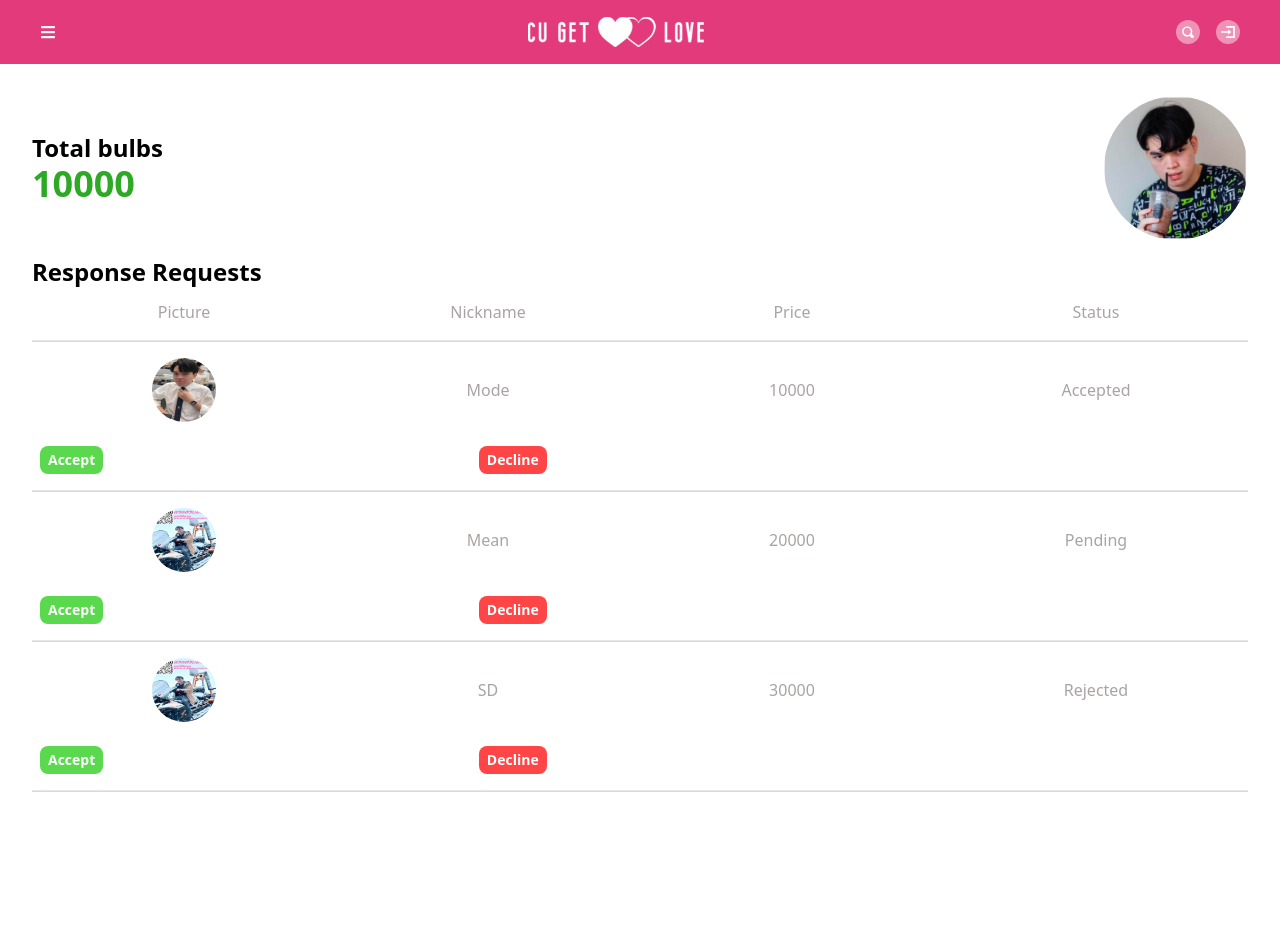
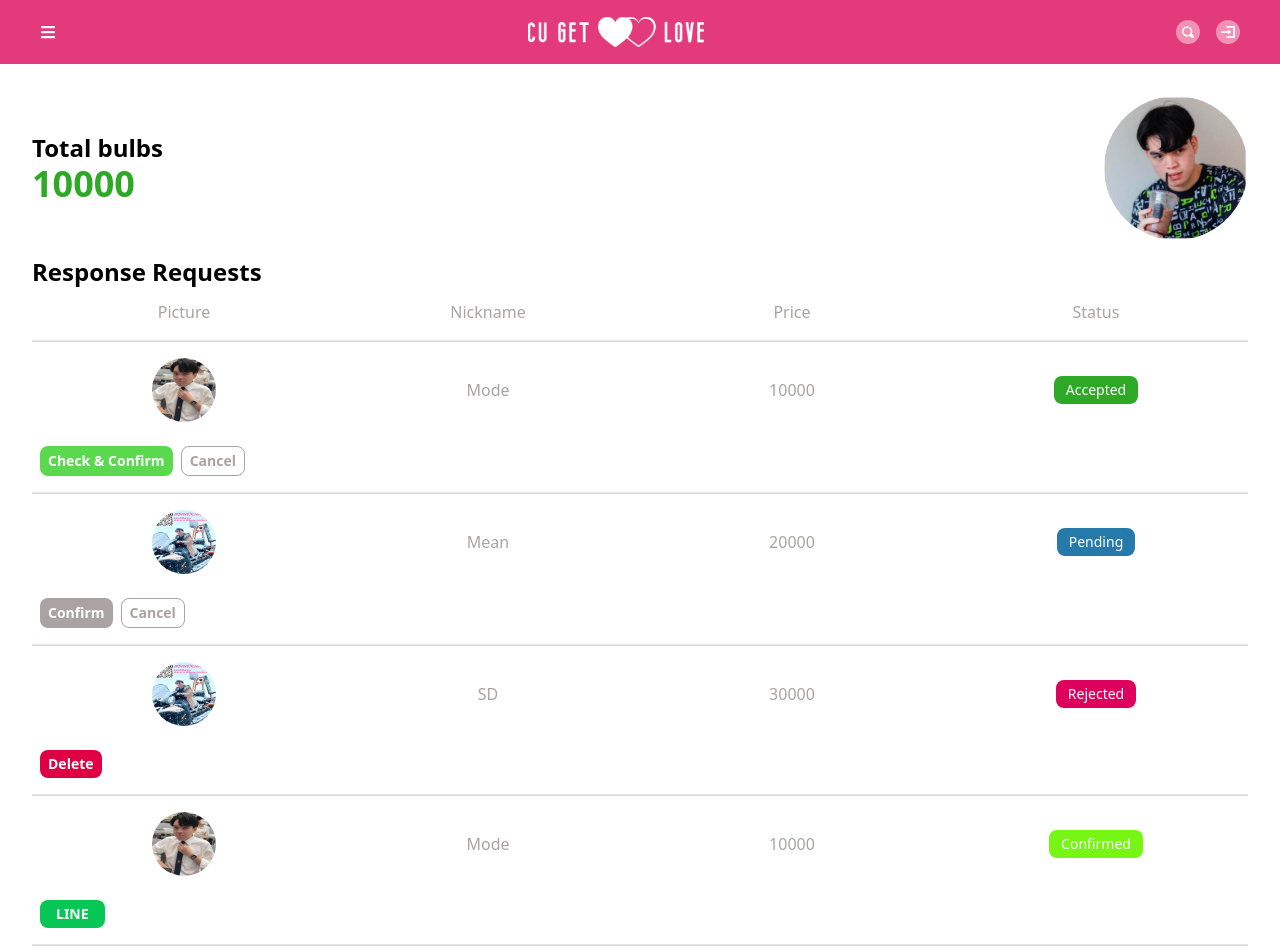
Before and after one commit to jobless-10-days-project/frontend, a Next.js app: page /response in a window 1280 px wide. Shown: the top 952 px of the page. Before the commit the page ends 840 px from the top, so only its background shows below. Built offline with nearby package versions, Linux system fonts and the light colour scheme.

Commit message:
upload file

```diff
--- a/src/app/editProfile/page.tsx
+++ b/src/app/editProfile/page.tsx
@@ -43,10 +43,18 @@ function page() {
     description: "",
     price: "",
     lineId: "",
+    mainImg: "",
+    subImg1: "",
+    subImg2: "",
+    subImg3: "",
   });
 
   const onChange = (e: any) => {
     setValues({ ...values, [e.target.name]: e.target.value });
+  };
+
+  const fileSelectedHandler = (e: any) => {
+    setValues({ ...values, [e.target.name]: e.target.files[0] });
   };
 
   const [isCheck, setIsCheck] = useState(false);
@@ -155,6 +163,8 @@ function page() {
               <form action="">
                 <input
                   type="file"
+                  onChange={fileSelectedHandler}
+                  name="mainImg"
                   className="w-full  py-8 placeholder-[#ABA3A3] text-base font-medium pl-4 rounded-xl border-2 border-[#C2BEBE] "
                 />
               </form>
@@ -166,14 +176,20 @@ function page() {
               <form action="">
                 <input
                   type="file"
+                  onChange={fileSelectedHandler}
+                  name="subImg1"
                   className="w-full py-4 mb-2 placeholder-[#ABA3A3] text-base font-medium pl-4 rounded-xl border-2 border-[#C2BEBE] "
                 />
                 <input
                   type="file"
+                  onChange={fileSelectedHandler}
+                  name="subImg2"
                   className="w-full py-4 mb-2 placeholder-[#ABA3A3] text-base font-medium pl-4 rounded-xl border-2 border-[#C2BEBE] "
                 />
                 <input
                   type="file"
+                  onChange={fileSelectedHandler}
+                  name="subImg3"
                   className="w-full py-4 mb-2 placeholder-[#ABA3A3] text-base font-medium pl-4 rounded-xl border-2 border-[#C2BEBE] "
                 />
               </form>
--- a/src/app/response/page.tsx
+++ b/src/app/response/page.tsx
@@ -1,3 +1,4 @@
+import ConfirmRes from "@/components/Response/ConfirmRes";
 import SellerRes from "@/components/Response/SellerRes";
 
 export default function page() {
@@ -61,6 +62,10 @@ export default function page() {
             {user.map((props, index) => (
               <SellerRes key={index} {...props} />
             ))}
+            {user.map((props, index) => {
+              if (props.status === "Accepted")
+                return <ConfirmRes key={index} {...props} />;
+            })}
           </div>
         </div>
       </div>
--- /dev/null
+++ b/src/components/Response/ConfirmRes.tsx
@@ -0,0 +1,31 @@
+export default function ConfirmRes(props: any) {
+  return (
+    <div>
+      <div className="mb-6 grid grid-cols-4">
+        <div className="m-auto flex justify-center items-center w-16 h-16">
+          <img
+            src={props.image}
+            className="rounded-full w-full h-full"
+            alt=""
+          />
+        </div>
+        <p className="m-auto  text-[#ABA3A3] text-base font-medium">
+          {props.name}
+        </p>
+        <p className="m-auto  text-[#ABA3A3] text-base font-medium">
+          {props.price}
+        </p>
+
+        <p className="bg-[#77F515] m-auto px-3 py-1 rounded-lg text-white text-sm font-medium">
+          Confirmed
+        </p>
+      </div>
+      <div className="ml-2 flex">
+        <button className="bg-[#06C755] text-white border-none py-1 px-4 font-semibold text-sm rounded-lg mr-2">
+          LINE
+        </button>
+      </div>
+      <hr className="w-full h-[2px] bg-[#D9D9D9] my-4" />
+    </div>
+  );
+}
--- a/src/components/Response/SellerRes.tsx
+++ b/src/components/Response/SellerRes.tsx
@@ -1,4 +1,22 @@
 export default function SellerRes(props: any) {
+  let statusColor = "";
+  let btnColor = "";
+  let btnText = "";
+  let isRejected = false;
+  if (props.status === "Accepted") {
+    statusColor = "#2DA926";
+    btnColor = "#5AD94E";
+    btnText = "Check & Confirm";
+  } else if (props.status === "Pending") {
+    statusColor = "#267AA9";
+    btnColor = "#ABA3A3";
+    btnText = "Confirm";
+  } else if (props.status === "Rejected") {
+    statusColor = "#DE005D";
+    btnColor = "#DE0043";
+    btnText = "Delete";
+    isRejected = true;
+  }
   return (
     <div>
       <div className="mb-6 grid grid-cols-4">
@@ -16,17 +34,25 @@ export default function SellerRes(props: any) {
           {props.price}
         </p>
 
-        <p className="m-auto  text-[#ABA3A3] text-base font-medium">
+        <p
+          className="m-auto px-3 py-1 rounded-lg text-white text-sm font-medium"
+          style={{ background: statusColor }}
+        >
           {props.status}
         </p>
       </div>
-      <div className="ml-2 flex justify-between w-5/12">
-        <button className="bg-[#5AD94E] text-white border-none py-1 px-2 font-semibold text-sm rounded-lg">
-          Accept
+      <div className="ml-2 flex">
+        <button
+          className="text-white border-none py-1 px-2 font-semibold text-sm rounded-lg mr-2"
+          style={{ background: btnColor }}
+        >
+          {btnText}
         </button>
-        <button className="bg-[#FF4545] text-white border-none py-1 px-2 font-semibold text-sm rounded-lg">
-          Decline
-        </button>
+        {!isRejected ? (
+          <button className="text-[#ABA3A3] bg-white border-[#ABA3A3] border-[1.5px] py-1 px-2 font-semibold text-sm rounded-lg">
+            Cancel
+          </button>
+        ) : null}
       </div>
       <hr className="w-full h-[2px] bg-[#D9D9D9] my-4" />
     </div>
```
